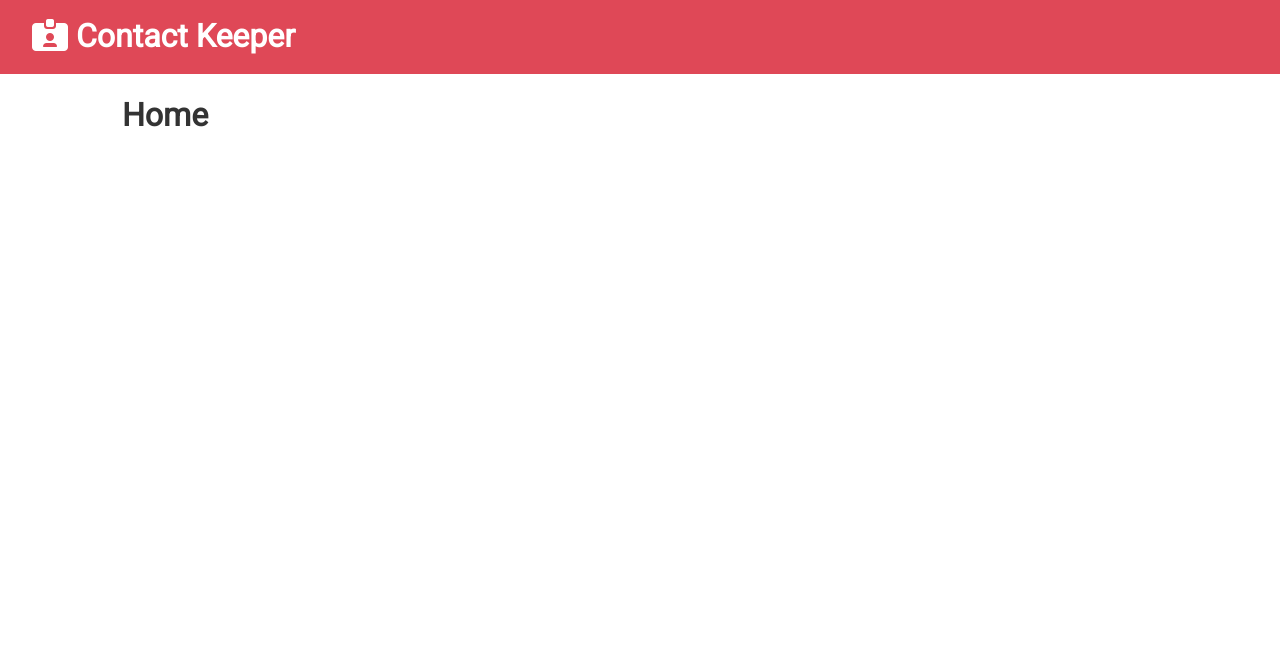
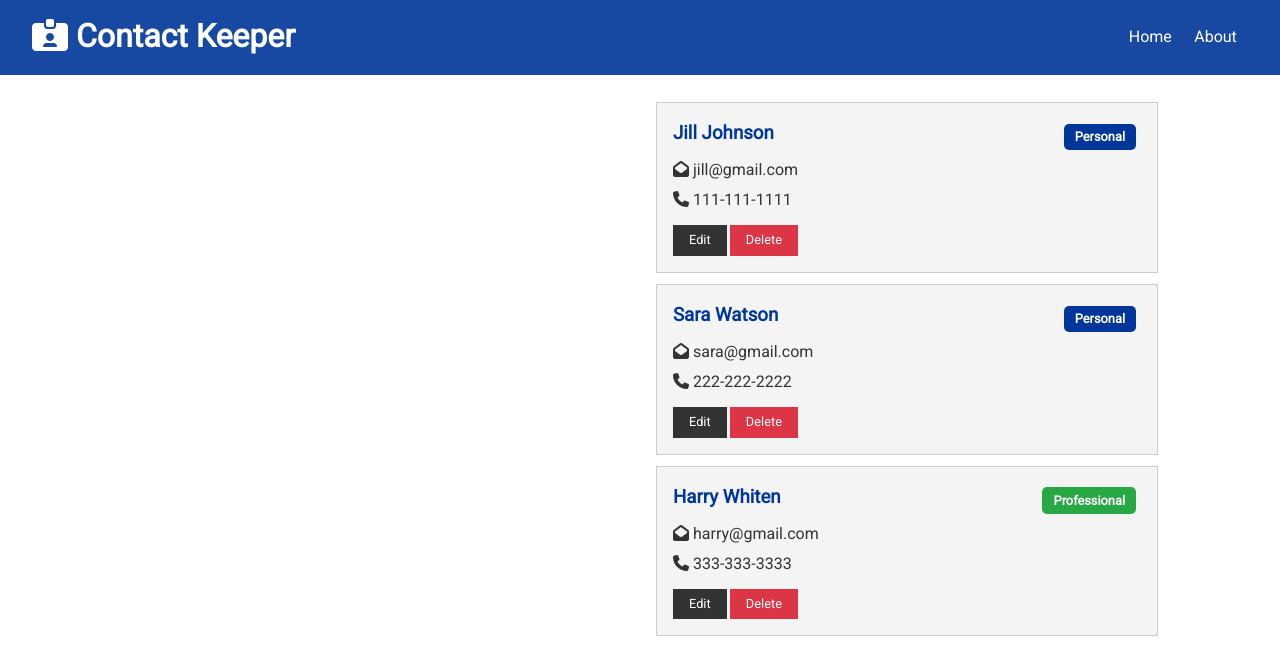
Before and after one commit to AlonPeleg/contact-keeper, a React (Create React App) app in the folder client/: page / in a window 1280 px wide. Shown: the top 658 px of the page. Built offline with nearby package versions, Linux system fonts and the light colour scheme.

Commit message:
Contacts added
added contact context.
added contact and contactItem with some hardcoded array of users (atm)

```diff
--- a/client/src/App.css
+++ b/client/src/App.css
@@ -1,8 +1,8 @@
-@import url('https://fonts.googleapis.com/css?family=Roboto');
+@import url("https://fonts.googleapis.com/css?family=Roboto");
 
 /* Global Styles */
 :root {
-  --primary-color: #dc3545;
+  --primary-color: #003699;
   --dark-color: #333333;
   --light-color: #f4f4f4;
   --danger-color: #dc3545;
@@ -16,7 +16,7 @@
 }
 
 body {
-  font-family: 'Roboto', sans-serif;
+  font-family: "Roboto", sans-serif;
   font-size: 1rem;
   line-height: 1.6;
   background-color: #fff;
@@ -78,14 +78,6 @@ img {
   color: var(--dark-color);
 }
 
-.text-success {
-  color: var(--success-color);
-}
-
-.text-danger {
-  color: var(--danger-color);
-}
-
 .text-center {
   text-align: center;
 }
@@ -96,17 +88,6 @@ img {
 
 .text-left {
   text-align: left;
-}
-
-/* Center All */
-.all-center {
-  display: flex;
-  flex-direction: column;
-  width: 100%;
-  margin: auto;
-  justify-content: center;
-  align-items: center;
-  text-align: center;
 }
 
 /* Cards */
@@ -181,7 +162,7 @@ img {
 .grid-2 {
   display: grid;
   grid-template-columns: repeat(2, 1fr);
-  grid-gap: 1rem;
+  grid-gap: 2rem;
 }
 
 .grid-3 {
@@ -193,7 +174,13 @@ img {
 .grid-4 {
   display: grid;
   grid-template-columns: repeat(4, 1fr);
-  grid-gap: 1rem;
+  grid-gap: 2rem;
+}
+
+.grid-2-3 {
+  display: grid;
+  grid-template-columns: 2fr 3fr;
+  grid-gap: 2rem;
 }
 
 .btn {
@@ -227,7 +214,6 @@ img {
 }
 
 .badge {
-  display: inline-block;
   font-size: 0.8rem;
   padding: 0.2rem 0.7rem;
   text-align: center;
@@ -318,10 +304,10 @@ input {
   color: #888;
 }
 
-input[type='text'],
-input[type='email'],
-input[type='password'],
-input[type='date'],
+input[type="text"],
+input[type="email"],
+input[type="password"],
+input[type="date"],
 select,
 textarea {
   display: block;
@@ -331,9 +317,30 @@ textarea {
   border: 1px solid #ccc;
 }
 
-input[type='submit'],
+input[type="submit"],
 button {
   font: inherit;
+}
+
+.form-group {
+  margin: 1.2rem 0;
+}
+
+.form-group input {
+  margin: 0.2rem 0;
+}
+
+.form-container {
+  max-width: 500px;
+  margin: 2rem auto;
+  overflow: hidden;
+  padding: 0 2rem;
+}
+
+.form-container h1,
+h2,
+h3 {
+  text-align: center;
 }
 
 table th,
@@ -354,6 +361,7 @@ table th {
   padding: 0.7rem 2rem;
   z-index: 1;
   width: 100%;
+  border-bottom: solid 1px var(--primary-color);
   opacity: 0.9;
   margin-bottom: 1rem;
 }
@@ -374,6 +382,22 @@ table th {
 
 .navbar .welcome span {
   margin-right: 0.6rem;
+}
+
+/* Animation (Add After) */
+.item-enter {
+  opacity: 0;
+}
+.item-enter-active {
+  opacity: 1;
+  transition: opacity 1000ms ease-in;
+}
+.item-exit {
+  opacity: 1;
+}
+.item-exit-active {
+  opacity: 0;
+  transition: opacity 1000ms ease-in;
 }
 
 /* Mobile Styles */
@@ -407,6 +431,10 @@ table th {
     text-align: center;
   }
 
+  .navbar h1 {
+    margin-bottom: 0.6rem;
+  }
+
   .navbar ul {
     text-align: center;
     justify-content: center;
--- a/client/src/App.js
+++ b/client/src/App.js
@@ -1,24 +1,28 @@
 import React, { Fragment } from "react";
 import { BrowserRouter as Router, Route, Switch } from "react-router-dom";
 import Navbar from "./components/layout/Navbar";
-import Home from './components/pages/Home'
-import About from './components/pages/About'
+import Home from "./components/pages/Home";
+import About from "./components/pages/About";
+
+import ContactState from "./context/contact/ContactState";
 
 import "./App.css";
 
 const App = () => {
   return (
+    <ContactState>
       <Router>
         <Fragment className="App">
           <Navbar />
           <div className="container">
             <Switch>
-            <Route exact path="/" component={Home}/>
-            <Route exact path="/about" component={About}/>
+              <Route exact path="/" component={Home} />
+              <Route exact path="/about" component={About} />
             </Switch>
           </div>
         </Fragment>
       </Router>
+    </ContactState>
   );
 };
 
--- /dev/null
+++ b/client/src/components/contacts/ContactItem.js
@@ -0,0 +1,45 @@
+import React from "react";
+import PropTypes from "prop-types";
+
+const ContactItem = ({ contact }) => {
+  const { id, name, email, phone, type } = contact;
+
+  return (
+    <div className="card bg-light">
+      <h3 className="text-primary text-left">
+        {name}{" "}
+        <span
+          style={{ float: "right" }}
+          className={
+            "badge " +
+            (type === "professional" ? "badge-success" : "badge-primary")
+          }
+        >
+          {type.charAt(0).toUpperCase() + type.slice(1)}
+        </span>
+      </h3>
+      <ul className="list">
+        {email && (
+          <li>
+            <i className="fas fa-envelope-open" /> {email}
+          </li>
+        )}
+        {phone && (
+          <li>
+            <i className="fas fa-phone" /> {phone}
+          </li>
+        )}
+      </ul>
+      <p>
+        <button className="btn btn-dark btn-sm">Edit</button>
+        <button className="btn btn-danger btn-sm">Delete</button>
+      </p>
+    </div>
+  );
+};
+
+ContactItem.propTypes = {
+  contact: PropTypes.object.isRequired
+};
+
+export default ContactItem;
--- /dev/null
+++ b/client/src/components/contacts/Contacts.js
@@ -0,0 +1,19 @@
+import React, { useContext, Fragment } from "react";
+import ContactItem from "./ContactItem";
+import ContactContext from "../../context/contact/contactContext";
+
+const Contacts = () => {
+  const contactContext = useContext(ContactContext);
+
+  const { contacts } = contactContext;
+
+  return (
+    <Fragment>
+      {contacts.map(contact => (
+        <ContactItem key={contact.id} contact={contact} />
+      ))}
+    </Fragment>
+  );
+};
+
+export default Contacts;
--- a/client/src/components/layout/Navbar.js
+++ b/client/src/components/layout/Navbar.js
@@ -1,25 +1,33 @@
-import React from 'react'
-import PropTypes from 'prop-types'
+import React from "react";
+import PropTypes from "prop-types";
+import { Link } from "react-router-dom";
 
-
-const Navbar = ({title,icon}) => {
+const Navbar = ({ title, icon }) => {
   return (
     <div className="navbar bg-primary">
       <h1>
-                <i className={icon}/> {title}
+        <i className={icon} /> {title}
       </h1>
+      <ul>
+        <li>
+          <Link to="/">Home</Link>
+        </li>
+        <li>
+          <Link to="/about">About</Link>
+        </li>
+      </ul>
     </div>
-    )
-}
+  );
+};
 
-Navbar.propTypes={
+Navbar.propTypes = {
   title: PropTypes.string.isRequired,
-    icon: PropTypes.string,
-}
+  icon: PropTypes.string
+};
 
-Navbar.defaultProps={
-    title: 'Contact Keeper',
-    icon: 'fas fa-id-card-alt'
-}
+Navbar.defaultProps = {
+  title: "Contact Keeper",
+  icon: "fas fa-id-card-alt"
+};
 
-export default Navbar
+export default Navbar;
--- a/client/src/components/pages/Home.js
+++ b/client/src/components/pages/Home.js
@@ -1,11 +1,15 @@
-import React from 'react'
+import React from "react";
+import Contacts from "../contacts/Contacts";
 
 const Home = () => {
-    return (
-        <div>
-            <h1>Home</h1>
-        </div>
-    )
-}
+  return (
+    <div className="grid-2">
+      <div>{/* ContactForm */}</div>
+      <div>
+        <Contacts />
+      </div>
+    </div>
+  );
+};
 
-export default Home
+export default Home;
--- /dev/null
+++ b/client/src/context/Types.js
@@ -0,0 +1,9 @@
+export const ADD_CONTACT = "ADD_CONTACT";
+export const DELETE_CONTACT = "DELETE_CONTACT";
+export const SET_CURRENT = "SET_CURRENT";
+export const CLEAR_CURRENT = "CLEAR_CURRENT";
+export const UPDATE_CONTACT = "UPDATE_CONTACT";
+export const FILTER_CONTACTS = "FILTER_CONTACTS";
+export const CLEAR_FILTER = "CLEAR_FILTER";
+export const SET_ALERT = "SET_ALERT";
+export const REMOVE_ALERT = "REMOVE_ALERT";
--- /dev/null
+++ b/client/src/context/contact/ContactState.js
@@ -0,0 +1,69 @@
+import React, { useReducer } from "react";
+import uuid from "uuid";
+import ContactContext from "./contactContext";
+import contactReducer from "./contactReducer";
+import {
+  ADD_CONTACT,
+  DELETE_CONTACT,
+  SET_CURRENT,
+  CLEAR_CURRENT,
+  UPDATE_CONTACT,
+  FILTER_CONTACTS,
+  CLEAR_FILTER
+} from "../Types";
+
+const ContactState = props => {
+  const initialState = {
+    contacts: [
+      {
+        id: 1,
+        name: "Jill Johnson",
+        email: "jill@gmail.com",
+        phone: "111-111-1111",
+        type: "personal"
+      },
+      {
+        id: 2,
+        name: "Sara Watson",
+        email: "sara@gmail.com",
+        phone: "222-222-2222",
+        type: "personal"
+      },
+      {
+        id: 1,
+        name: "Harry Whiten",
+        email: "harry@gmail.com",
+        phone: "333-333-3333",
+        type: "professional"
+      }
+    ]
+  };
+
+  const [state, dispatch] = useReducer(contactReducer, initialState);
+
+  // Add Contact
+
+  // Delete Contact
+
+  // Set Current Contact
+
+  // Clear Current Contact
+
+  // Update Contact
+
+  // Filter Contact
+
+  // Clear Filter
+
+  return (
+    <ContactContext.Provider
+      value={{
+        contacts: state.contacts
+      }}
+    >
+      {props.children}
+    </ContactContext.Provider>
+  );
+};
+
+export default ContactState;
--- /dev/null
+++ b/client/src/context/contact/contactContext.js
@@ -0,0 +1,5 @@
+import { createContext } from "react";
+
+const contactContext = createContext();
+
+export default contactContext;
```
Also changed, not shown: client/src/context/contact/contactReducer.js (added). Lines whose indentation alone changed are shown as unchanged.
